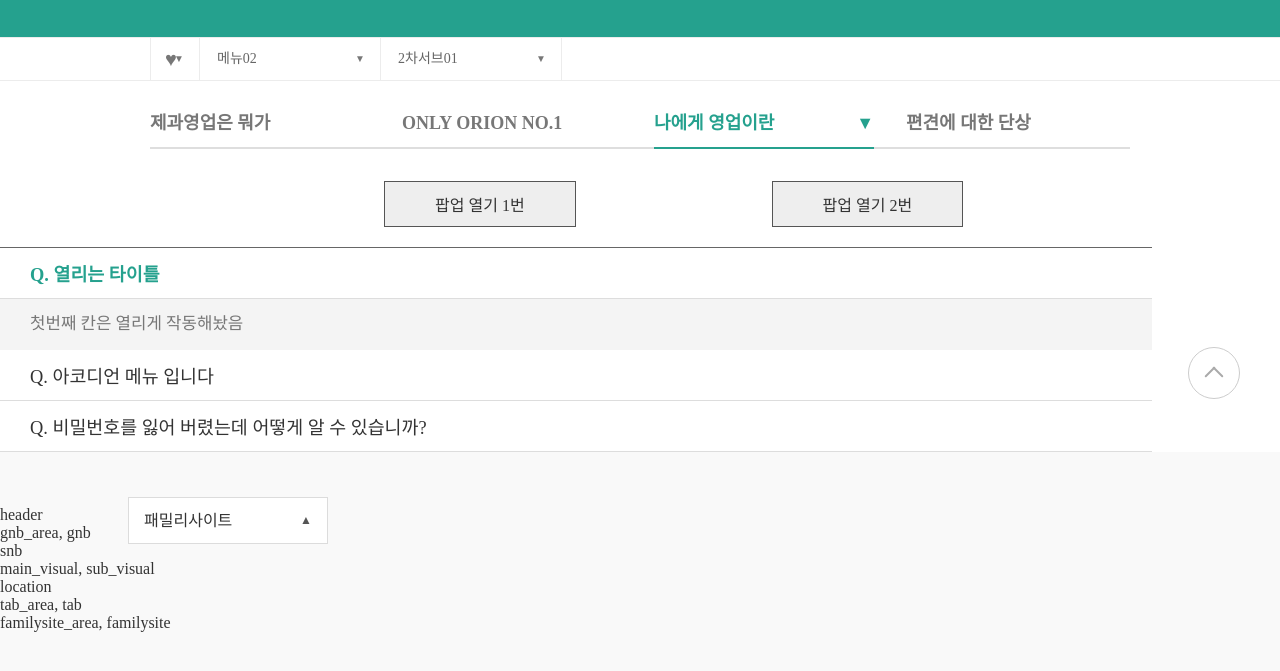
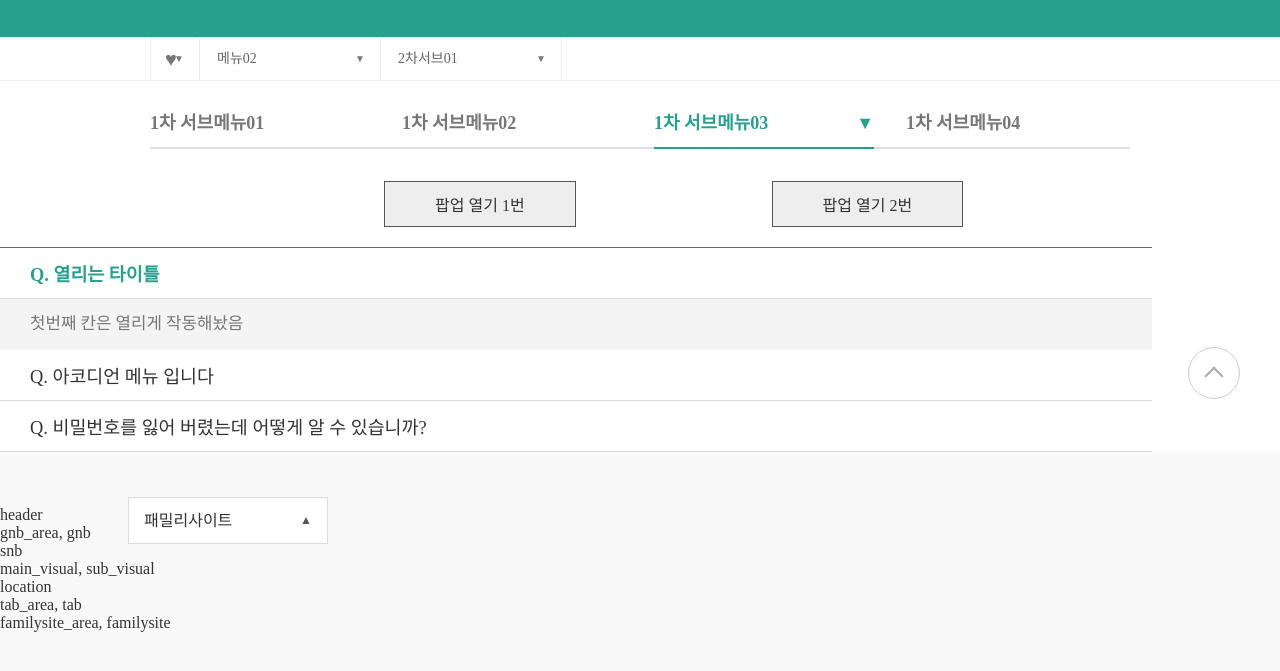
Before and after one commit to yl1017-yang/web-fullmenu, a plain HTML site: page index.htm in a window 1280 px wide. Shown: the part 203-874 px from the top of the page. Drawn offline with Linux system fonts and the light colour scheme.

Commit message:
index0122-2

```diff
--- a/index.htm
+++ b/index.htm
@@ -118,10 +118,10 @@
 <!-- 탭메뉴 -->
 <div class="tab_area">
     <ul class="tab">
-        <li class="cn1"><a href="/">제과영업은 뭐가</a></li>
-        <li class="cn2"><a href="/">ONLY ORION NO.1</a></li>
-        <li class="cn3"><a href="/">나에게 영업이란</a></li>
-        <li class="cn4"><a href="/">편견에 대한 단상</a></li>
+        <li class="cn1"><a href="/">1차 서브메뉴01</a></li>
+        <li class="cn2"><a href="/">1차 서브메뉴02</a></li>
+        <li class="cn3"><a href="/">1차 서브메뉴03</a></li>
+        <li class="cn4"><a href="/">1차 서브메뉴04</a></li>
     </ul>
 </div>
 <!-- //탭메뉴 -->
```
